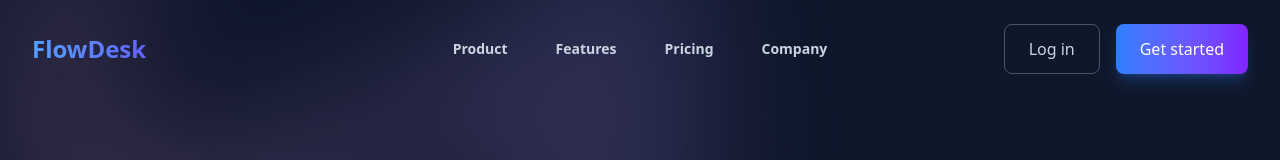
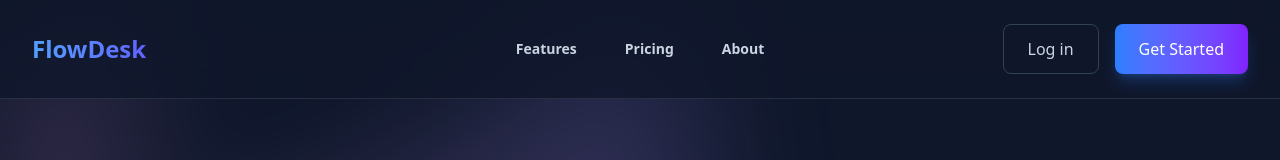
Before and after one commit to muhammadomoakin/Challenge-Day-1-, a React (Vite) app: page / in a window 1280 px wide. Shown: the top 160 px of the page. Built offline with nearby package versions, Linux system fonts and the light colour scheme.

Commit message:
feat: Add responsive Navbar component with desktop and mobile menu functionality.

```diff
--- a/src/components/layout/Navbar.jsx
+++ b/src/components/layout/Navbar.jsx
@@ -3,25 +3,24 @@ import { Bars3Icon, XMarkIcon } from "@heroicons/react/24/outline";
 import Button from "../ui/Button";
 
 const navigation = [
-  { name: "Product", href: "#" },
-  { name: "Features", href: "#" },
-  { name: "Pricing", href: "#" },
-  { name: "Company", href: "#" },
+  { name: "Features", href: "#features" },
+  { name: "Pricing", href: "#pricing" },
+  { name: "About", href: "#about" },
 ];
 
 const Navbar = () => {
   const [mobileMenuOpen, setMobileMenuOpen] = useState(false);
 
   return (
-    <header className="absolute inset-x-0 top-0 z-50">
+    <header className="sticky top-0 z-50 backdrop-blur-lg bg-slate-900/80 border-b border-white/10 transition-all duration-300">
       <nav
-        className="flex items-center justify-between p-6 lg:px-8"
+        className="mx-auto flex max-w-7xl items-center justify-between p-6 lg:px-8"
         aria-label="Global"
       >
         <div className="flex lg:flex-1">
           <a
             href="#"
-            className="-m-1.5 p-1.5 text-2xl font-bold bg-clip-text text-transparent bg-gradient-to-r from-blue-400 to-indigo-500 hover:from-blue-300 hover:to-indigo-400 transition-colors"
+            className="-m-1.5 p-1.5 text-2xl font-bold bg-clip-text text-transparent bg-gradient-to-r from-blue-400 to-indigo-500 hover:from-blue-300 hover:to-indigo-400 transition-all duration-300"
           >
             FlowDesk
           </a>
@@ -29,7 +28,7 @@ const Navbar = () => {
         <div className="flex lg:hidden">
           <button
             type="button"
-            className="-m-2.5 inline-flex items-center justify-center rounded-md p-2.5 text-slate-300 hover:text-white"
+            className="-m-2.5 inline-flex items-center justify-center rounded-md p-2.5 text-slate-300 hover:text-white transition-colors"
             onClick={() => setMobileMenuOpen(true)}
           >
             <span className="sr-only">Open main menu</span>
@@ -41,21 +40,25 @@ const Navbar = () => {
             <a
               key={item.name}
               href={item.href}
-              className="text-sm font-semibold leading-6 text-slate-300 hover:text-white transition-colors"
+              className="text-sm font-semibold leading-6 text-slate-300 hover:text-blue-400 transition-colors duration-300 relative group"
             >
               {item.name}
+              <span className="absolute -bottom-1 left-0 w-0 h-0.5 bg-blue-400 transition-all duration-300 group-hover:w-full"></span>
             </a>
           ))}
         </div>
         <div className="hidden lg:flex lg:flex-1 lg:justify-end gap-x-4">
           <Button
             variant="outline"
-            className="px-4 py-2 border-slate-600 text-slate-300 hover:bg-slate-800 hover:text-white"
+            className="hidden sm:block border-slate-700 text-slate-300 hover:bg-slate-800 hover:text-white hover:border-slate-500 px-5"
           >
             Log in
           </Button>
-          <Button variant="primary" className="px-4 py-2">
-            Get started
+          <Button
+            variant="primary"
+            className="px-5 shadow-lg shadow-blue-500/20"
+          >
+            Get Started
           </Button>
         </div>
       </nav>
@@ -65,7 +68,7 @@ const Navbar = () => {
             className="fixed inset-0 z-50 bg-slate-900/80 backdrop-blur-sm"
             onClick={() => setMobileMenuOpen(false)}
           />
-          <div className="fixed inset-y-0 right-0 z-50 w-full overflow-y-auto bg-slate-900 px-6 py-6 sm:max-w-sm sm:ring-1 sm:ring-white/10">
+          <div className="fixed inset-y-0 right-0 z-50 w-full overflow-y-auto bg-slate-900 px-6 py-6 sm:max-w-sm sm:ring-1 sm:ring-white/10 shadow-2xl">
             <div className="flex items-center justify-between">
               <a
                 href="#"
@@ -75,7 +78,7 @@ const Navbar = () => {
               </a>
               <button
                 type="button"
-                className="-m-2.5 rounded-md p-2.5 text-slate-300 hover:text-white"
+                className="-m-2.5 rounded-md p-2.5 text-slate-300 hover:text-white transition-colors"
                 onClick={() => setMobileMenuOpen(false)}
               >
                 <span className="sr-only">Close menu</span>
@@ -89,18 +92,22 @@ const Navbar = () => {
                     <a
                       key={item.name}
                       href={item.href}
-                      className="-mx-3 block rounded-lg px-3 py-2 text-base font-semibold leading-7 text-slate-100 hover:bg-slate-800"
+                      className="-mx-3 block rounded-lg px-3 py-2 text-base font-semibold leading-7 text-slate-100 hover:bg-slate-800 hover:text-blue-400 transition-all duration-200"
+                      onClick={() => setMobileMenuOpen(false)}
                     >
                       {item.name}
                     </a>
                   ))}
                 </div>
-                <div className="py-6 space-y-4">
+                <div className="py-6 space-y-3">
                   <Button variant="outline" className="w-full justify-center">
                     Log in
                   </Button>
-                  <Button variant="primary" className="w-full justify-center">
-                    Get started
+                  <Button
+                    variant="primary"
+                    className="w-full justify-center shadow-lg shadow-blue-500/20"
+                  >
+                    Get Started
                   </Button>
                 </div>
               </div>
```
